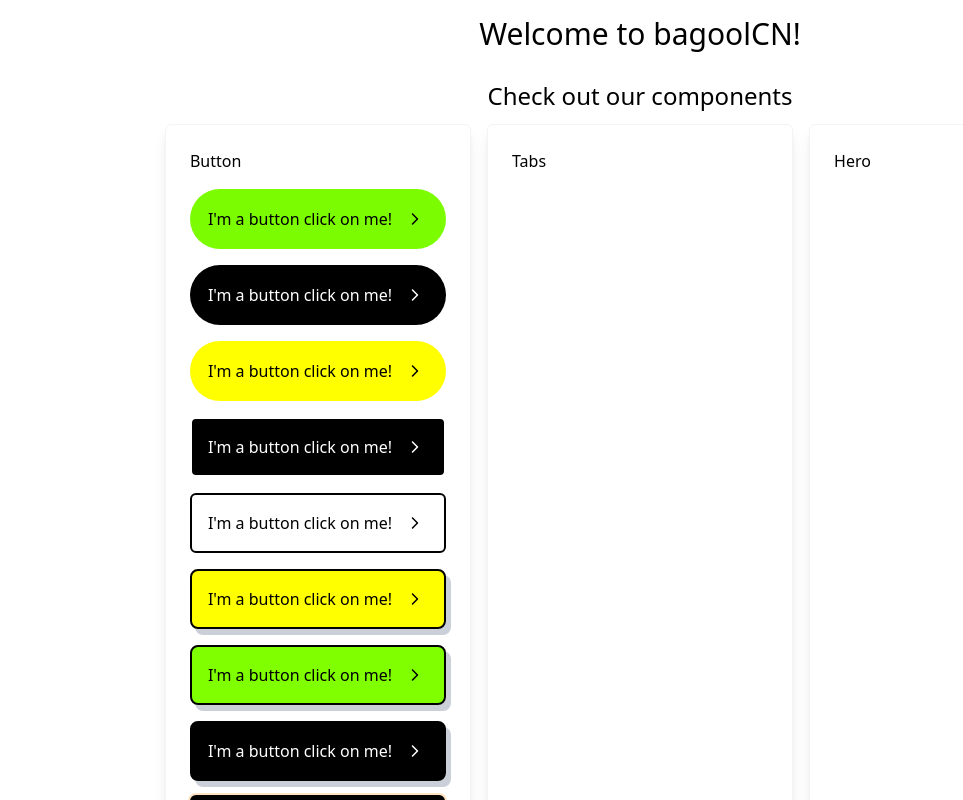
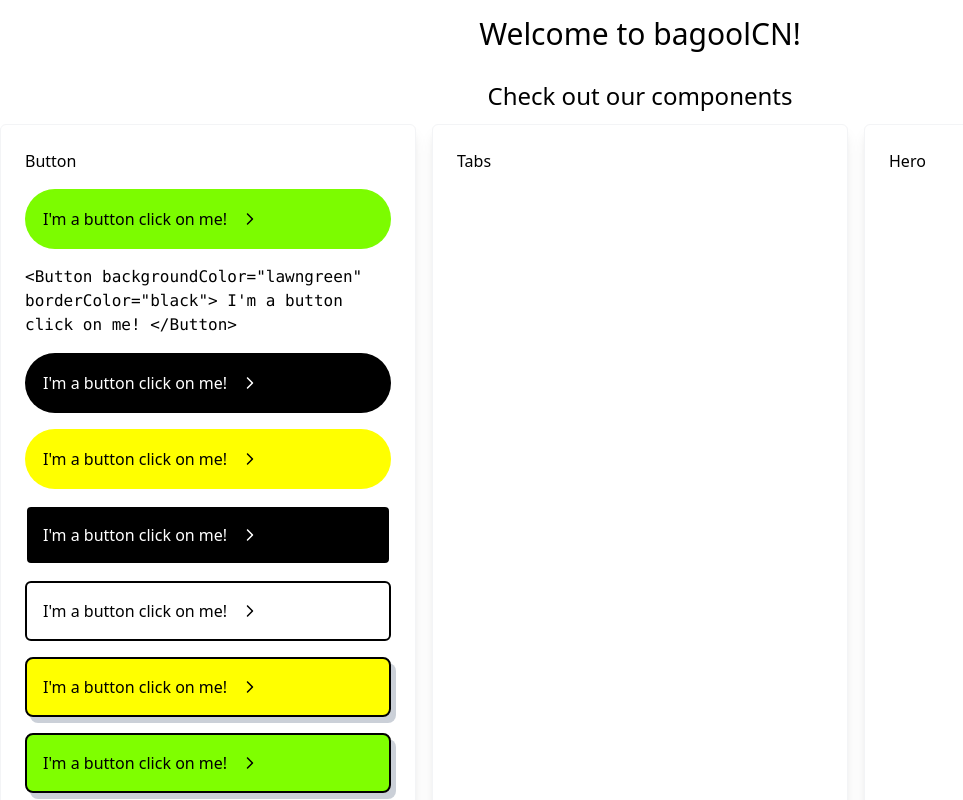
Before and after one commit to bcatalfo/bagoolCN, a React (Vite) app: page / in a window 1280 px wide. Shown: the top 800 px of the page, without its empty margins (0-963 px from the left). Built offline with nearby package versions, Linux system fonts and the light colour scheme.

Commit message:
At first out codeblock is just a code jsx tag.

```diff
--- a/src/App.tsx
+++ b/src/App.tsx
@@ -13,6 +13,11 @@
           <Button backgroundColor="lawngreen" borderColor="black">
             I'm a button click on me!
           </Button>
+          <code>
+            {`<Button backgroundColor="lawngreen" borderColor="black">
+              I'm a button click on me!
+            </Button>`}
+          </code>
           <Button
             backgroundColor="black"
             borderColor="orange"
```
